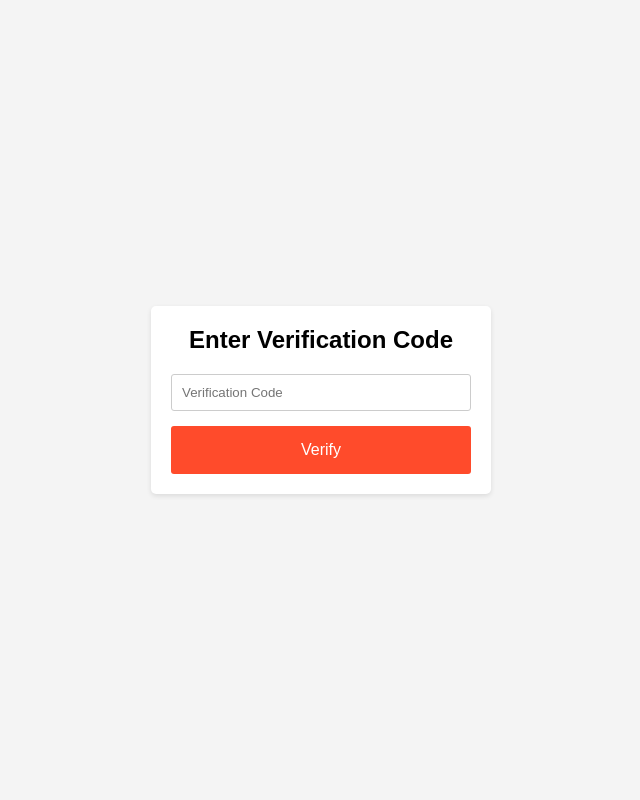
After one commit to ad-abir/SmartCard-v2, a PHP site: page /verification.php in a window 1280 px wide. The commit adds this page. Shown: the whole page, without its empty margins (319-959 px from the left). Run offline with PHP 8.4, Linux system fonts and the light colour scheme.

Commit message:
updates but still few issues to be fixed

```diff
--- /dev/null
+++ b/verification.css
@@ -0,0 +1,57 @@
+body {
+    font-family: Arial, sans-serif;
+    background-color: #f4f4f4;
+    margin: 0;
+    padding: 0;
+    display: flex;
+    justify-content: center;
+    align-items: center;
+    height: 100vh;
+}
+
+.container {
+    background-color: #fff;
+    border-radius: 5px;
+    box-shadow: 0 2px 5px rgba(0, 0, 0, 0.1);
+    padding: 20px;
+    width: 300px;
+}
+
+h2 {
+    margin-top: 0;
+    text-align: center;
+}
+
+input[type="text"] {
+    width: 100%;
+    padding: 10px;
+    margin-bottom: 15px;
+    border: 1px solid #ccc;
+    border-radius: 3px;
+    box-sizing: border-box;
+}
+
+input[type="submit"] {
+    background-color: #ff4b2b;
+    border: none;
+    color: white;
+    padding: 15px 20px;
+    text-align: center;
+    text-decoration: none;
+    display: inline-block;
+    font-size: 16px;
+    border-radius: 3px;
+    cursor: pointer;
+    width: 100%;
+}
+
+input[type="submit"]:hover {
+    background: linear-gradient(to right, #ff4b28, #ff228c);
+    transition: 0.5s ease;
+}
+
+.error-message {
+    color: #f00;
+    margin-bottom: 10px;
+    text-align: center;
+}
--- /dev/null
+++ b/verification.php
@@ -0,0 +1,25 @@
+<!DOCTYPE html>
+<html lang="en">
+<head>
+    <meta charset="UTF-8">
+    <meta name="viewport" content="width=device-width, initial-scale=1.0">
+    <title>Email Verification</title>
+
+    <link rel="stylesheet" href="verification.css">
+
+</head>
+<body>
+    <div class="container">
+        <h2>Enter Verification Code</h2>
+        <?php
+            if(isset($_GET['error'])) {
+                echo '<div class="error-message">' . $_GET['error'] . '</div>';
+            }
+        ?>
+        <form action="process_verification.php" method="POST">
+            <input type="text" name="verification_code" placeholder="Verification Code" required><br>
+            <input type="submit" value="Verify">
+        </form>
+    </div>
+</body>
+</html>
```
Also changed, not shown: signup.php (+50 -13 lines).
